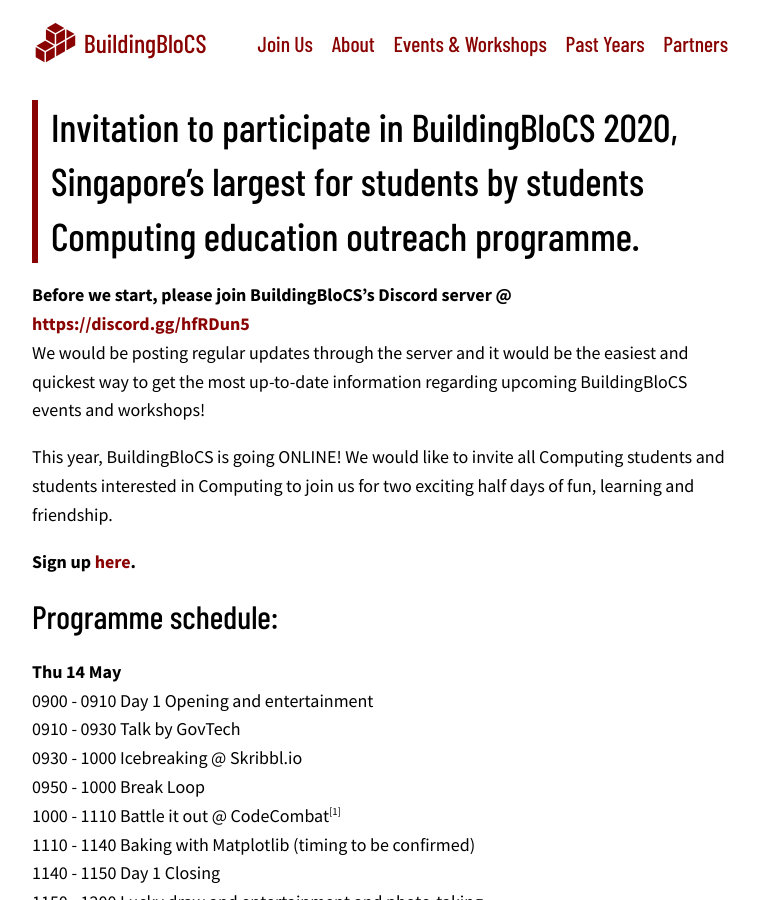
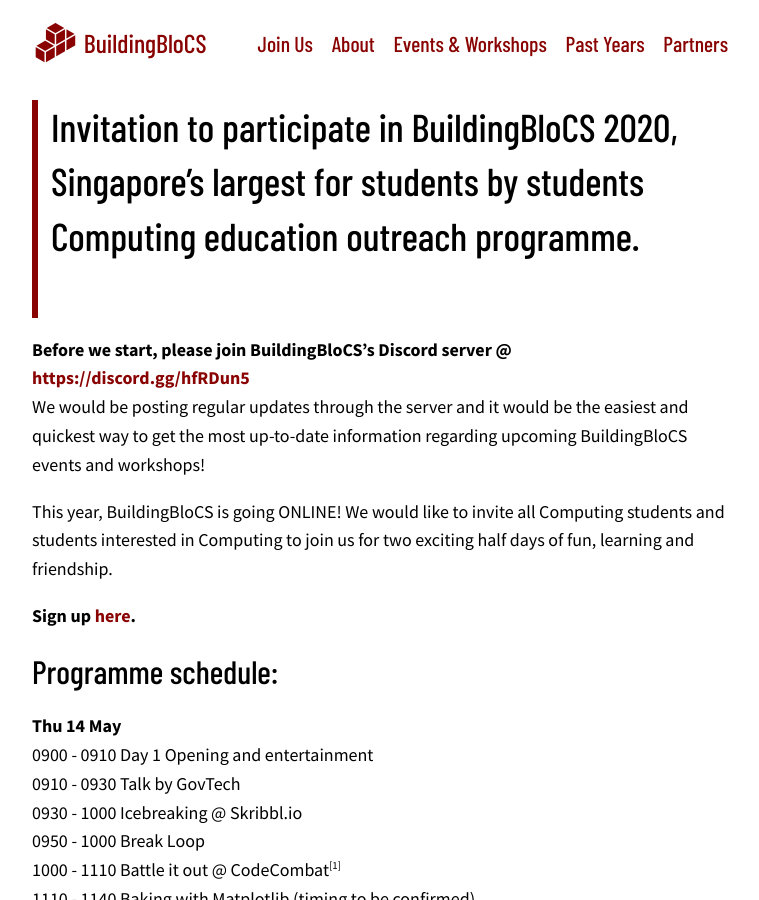
Before and after one commit to buildingblocs/2020, a Jekyll site: the page built from events-and-workshops/index.md, in a window 1280 px wide and 900 px high. Shown: the whole window, without its empty margins (260-1019 px from the left). Built offline with Jekyll 4.4.1, drawn with Linux system fonts in a browser that asks for light colours; some web fonts are replaced.

```diff
--- a/events-and-workshops/index.md
+++ b/events-and-workshops/index.md
@@ -3,8 +3,7 @@ layout: default
 published: true
 ---
 
-> ## Invitation to participate in BuildingBloCS 2020, Singapore's largest for students by students Computing education outreach programme.
-
+> ## Invitation to participate in BuildingBloCS 2020, Singapore's largest for students by students Computing education outreach programme.<br><br>
 
 **Before we start, please join BuildingBloCS’s Discord server @ [https://discord.gg/hfRDun5](https://discord.gg/hfRDun5)**
 We would be posting regular updates through the server and it would be the easiest and quickest way to get the most up-to-date information regarding upcoming BuildingBloCS events and workshops!
```
